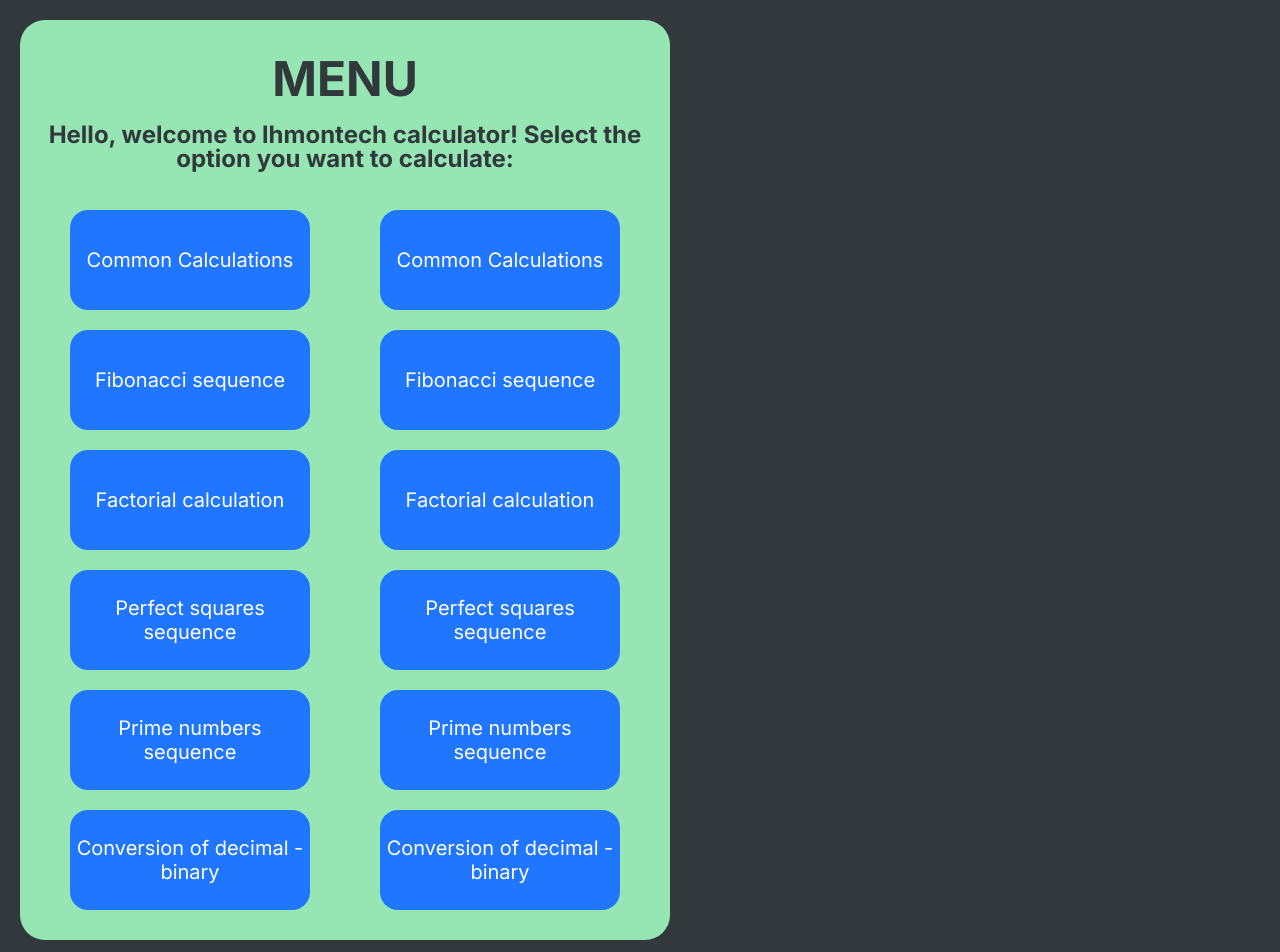
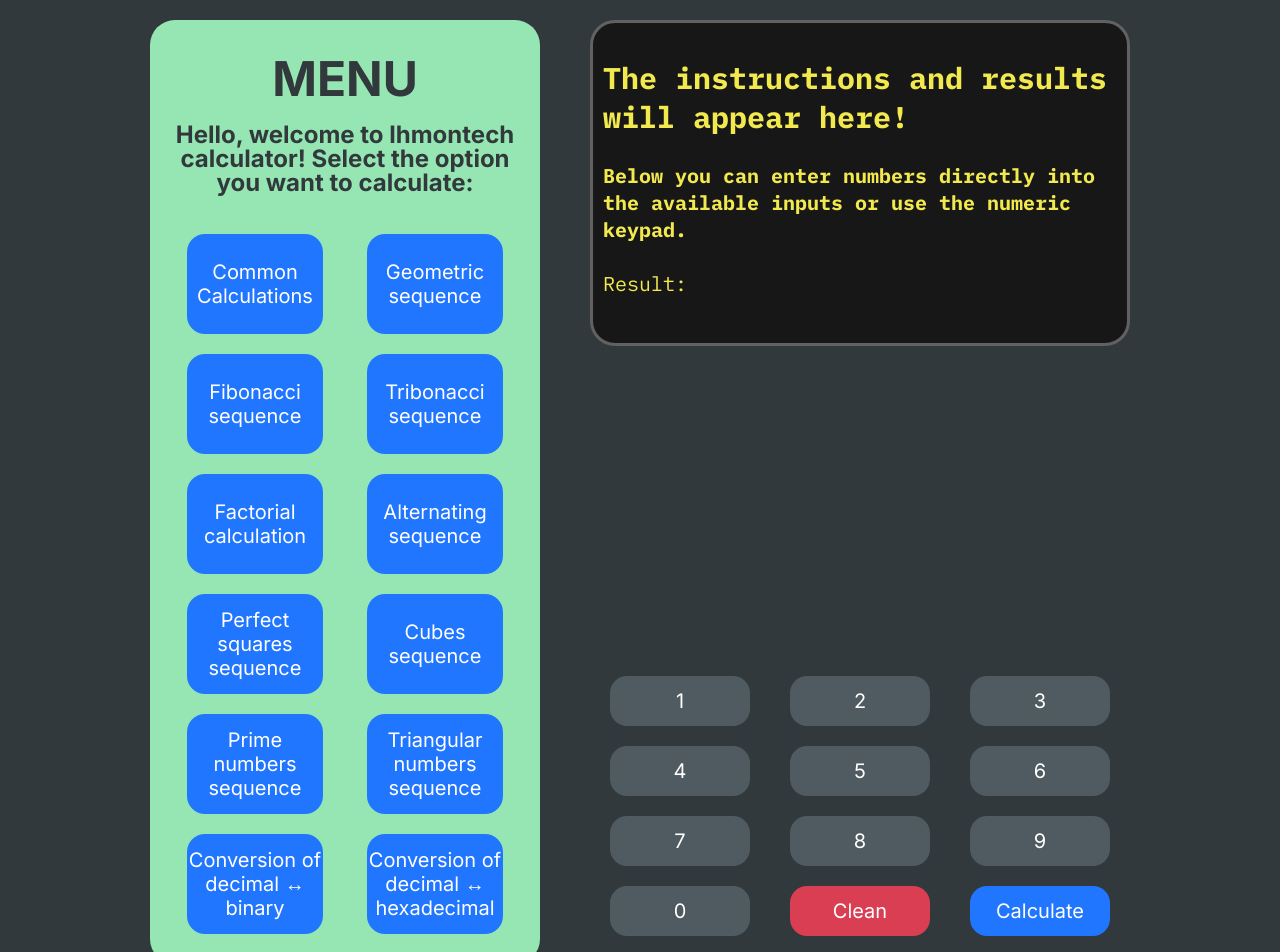
Before and after one commit to lhmontech/Python-calculator-2.0, a React (Create React App) app in the folder Calculator-frontend/: page / in a window 1280 px wide. Shown: the top 952 px of the page. Built offline with nearby package versions, Linux system fonts and the light colour scheme.

Commit message:
Update in interface

```diff
--- a/Calculator-frontend/src/App.css
+++ b/Calculator-frontend/src/App.css
@@ -1,19 +1,20 @@
 @import url('https://fonts.googleapis.com/css2?family=Inter:wght@400;700&display=swap');
+@import url('https://fonts.googleapis.com/css2?family=IBM+Plex+Mono:ital,wght@0,100;0,200;0,300;0,400;0,500;0,600;0,700;1,100;1,200;1,300;1,400;1,500;1,600;1,700&display=swap');
 
 body {
   background: #31393C
 }
 
 .App {
-  margin: 20px;
+  margin: 20px 150px 0;
   display: flex;
 }
 
 .Menu {
-  width: 50%;
+  width: 40%;
+  min-width: 300px;
   height: 100%;
-  left: 20px;
-  top: 24px;
+  margin-right: 25px;
   padding: 15px;
   background: #96E6B3;
   border-radius: 25px;
@@ -52,6 +53,8 @@
 
 .Left_buttons p {
   width: 80%;
+  min-width: 120px;
+  max-width: 300px;
   height: 100px;
   margin: 10px;
   background: #2176FF;
@@ -67,6 +70,8 @@
 
 .Right_buttons p {
   width: 80%;
+  min-width: 120px;
+  max-width: 300px;
   height: 100px;
   margin: 10px;
   background: #2176FF;
@@ -80,6 +85,63 @@
   color: #FFFFFF;
 }
 
-.App-link {
-  color: #61dafb;
+.Result_area {
+  width: 60%;
+  height: 100%;
+  margin-left: 25px;
 }
+
+.Monitor {
+  background: #171717;
+  padding: 10px;
+  min-width: 300px;
+  height: 40%;
+  min-height: 300px;
+  color: #F2E94E;
+  border: 3px solid #616161;
+  border-radius: 25px;
+  font-family: 'IBM Plex Mono';
+  font-style: normal;
+  font-size: 20px;
+}
+
+.Forms {
+  height: 25%;
+  min-height: 250px;
+  margin: 20px 0;
+}
+
+.Keypad {
+  height: 35%;
+  display: flex;
+  align-items: center;
+  justify-content: center;
+}
+
+.Keypad div {
+  width: 30%;
+  margin: 20px;
+  text-align: center;
+}
+
+.Keypad .Clean_but {
+  background: #DA3E52;
+}
+
+.Keypad .Calc_but {
+  background: #2176FF;
+}
+
+.Keypad p {
+  background: #4F5B60;
+  align-content: center;
+  height: 40px;
+  min-width: 80px;
+  border-radius: 17px;
+  font-family: 'Inter';
+  font-style: normal;
+  font-weight: 500;
+  font-size: 20px;
+  color: #FFFFFF;
+  padding: 5px;
+}
--- a/Calculator-frontend/src/App.js
+++ b/Calculator-frontend/src/App.js
@@ -29,40 +29,65 @@
               Prime numbers sequence
             </p>
             <p>
-              Conversion of decimal - binary
+              Conversion of decimal ↔ binary
             </p>
           </div>
           <div className='Right_buttons'>
             <p>
-              Common Calculations
+              Geometric sequence
             </p>
             <p>
-              Fibonacci sequence
+              Tribonacci sequence
             </p>
             <p>
-              Factorial calculation
+              Alternating sequence
             </p>
             <p>
-              Perfect squares sequence
+              Cubes sequence
             </p>
             <p>
-              Prime numbers sequence
+              Triangular numbers sequence
             </p>
             <p>
-              Conversion of decimal - binary
+              Conversion of decimal ↔ hexadecimal
             </p>
           </div>
         </div>
       </div>
       <div className='Result_area'>
         <div className='Monitor'>
-
+          <h2>
+            The instructions and results will appear here!
+          </h2>
+          <h4>
+            Below you can enter numbers directly into the available inputs or use the numeric keypad.
+          </h4>
+          <p>
+            Result:
+          </p>
         </div>
         <div className='Forms'>
 
         </div>
         <div className='Keypad'>
-
+          <div>
+            <p>1</p>
+            <p>4</p>
+            <p>7</p>
+            <p>0</p>
+          </div>
+          <div>
+            <p>2</p>
+            <p>5</p>
+            <p>8</p>
+            <p className='Clean_but'>Clean</p>
+          </div>
+          <div>
+            <p>3</p>
+            <p>6</p>
+            <p>9</p>
+            <p className='Calc_but'>Calculate</p>
+          </div>
         </div>
       </div>
     </div>
```
